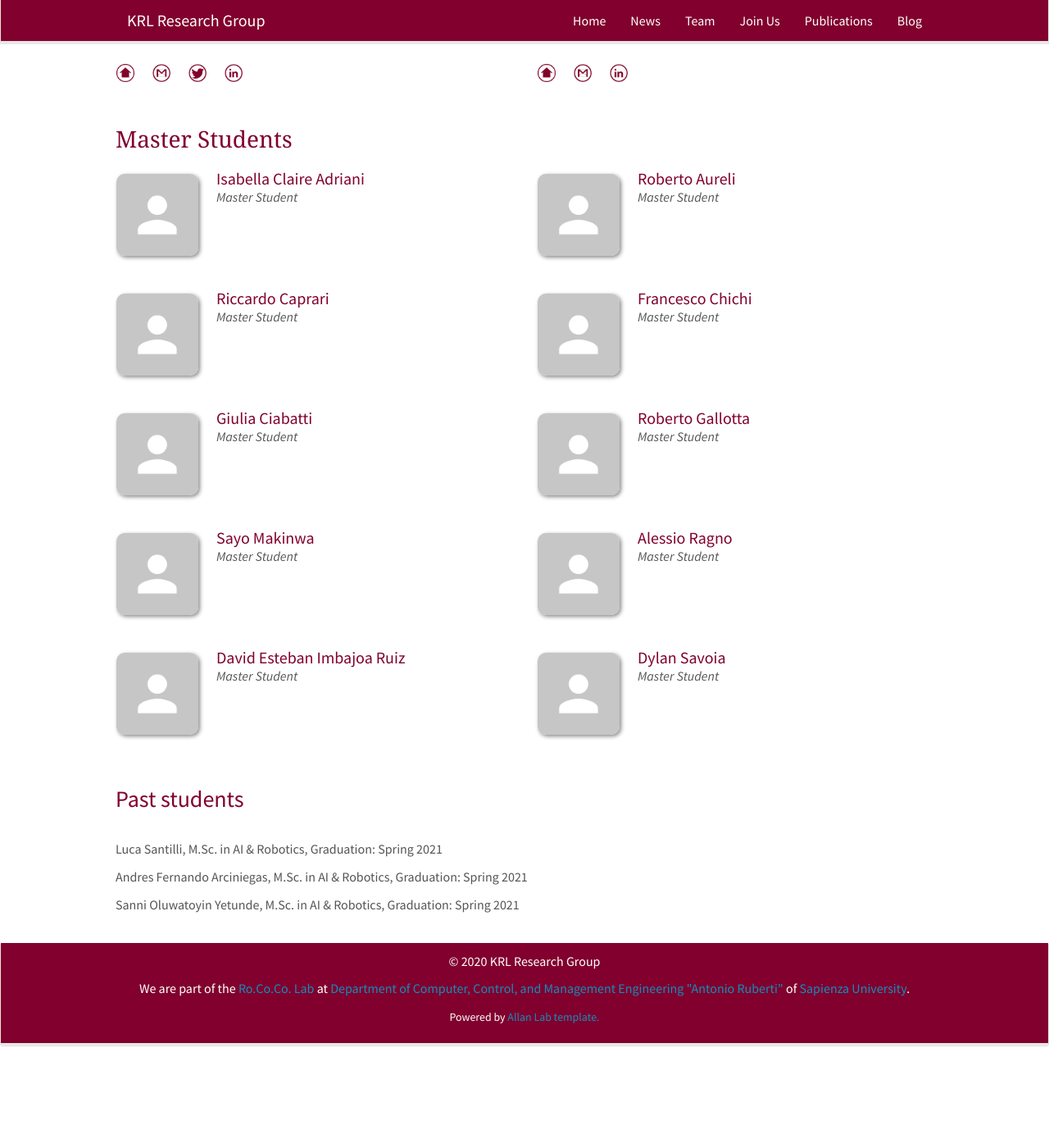
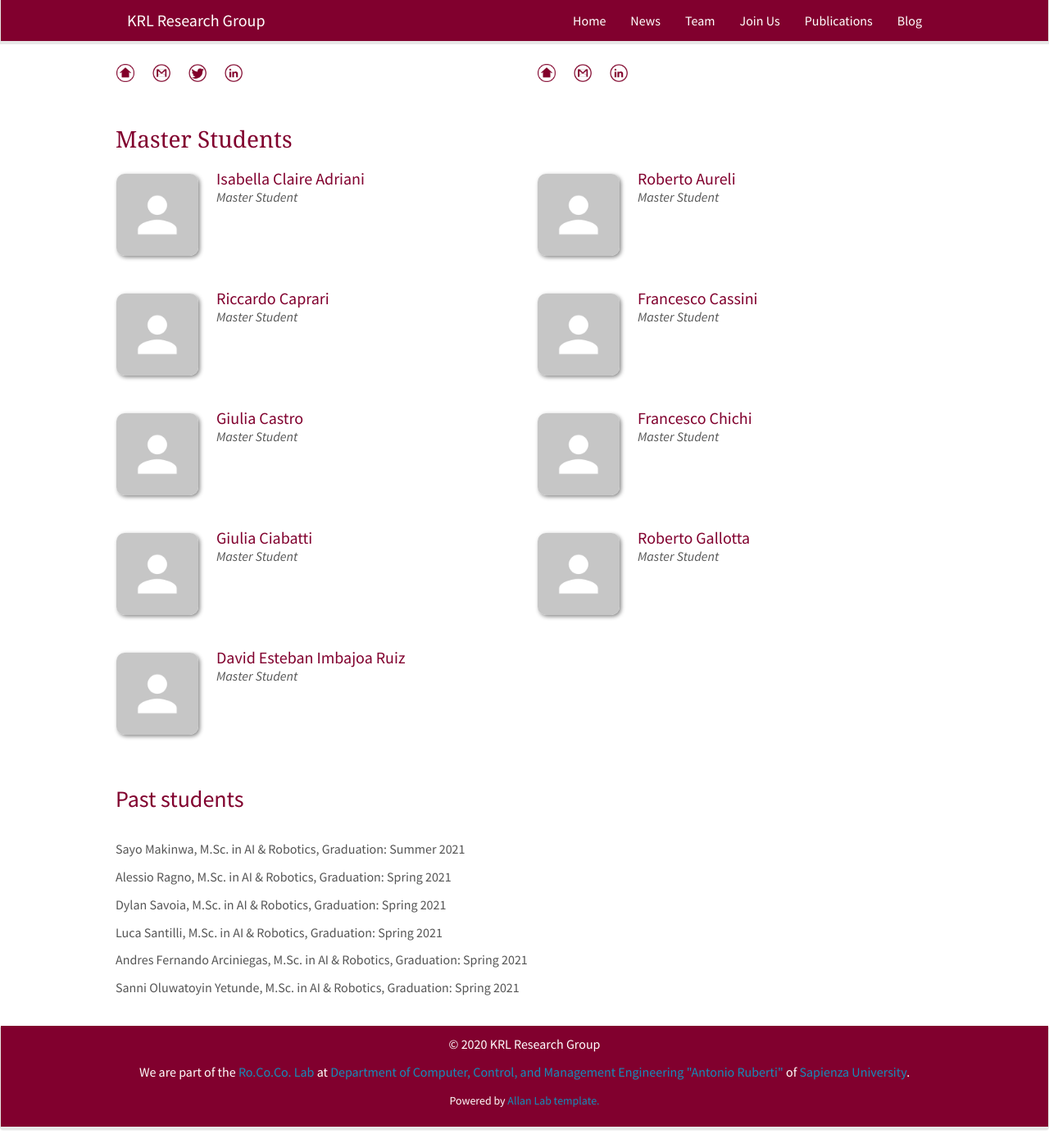
Before and after one commit to KRLGroup/krlgroup.github.io, a Jekyll site: the page built from _pages/team.md, in a window 1280 px wide and 1400 px high, scrolled down 842 px. Shown: the whole window at 82% size. Built offline with Jekyll 4.4.1, drawn with Linux system fonts in a browser that asks for light colours; nearby versions of some CDN libraries; before the commit the page ends 2140 px from its top, so only the background shows below that.

Commit message:
updated students

```diff
--- a/_data/alumni_msc.yml
+++ b/_data/alumni_msc.yml
@@ -1,3 +1,6 @@
+- name: "Sayo Makinwa, M.Sc. in AI & Robotics, Graduation: Summer 2021"
+- name: "Alessio Ragno, M.Sc. in AI & Robotics, Graduation: Spring 2021"
+- name: "Dylan Savoia, M.Sc. in AI & Robotics, Graduation: Spring 2021"
 - name: "Luca Santilli, M.Sc. in AI & Robotics, Graduation: Spring 2021"
 - name: "Andres Fernando Arciniegas, M.Sc. in AI & Robotics, Graduation: Spring 2021"
 - name: "Sanni Oluwatoyin Yetunde, M.Sc. in AI & Robotics, Graduation: Spring 2021"
--- a/_data/msc.yml
+++ b/_data/msc.yml
@@ -19,6 +19,26 @@
   github:
 
 - name: Riccardo Caprari
+  photo: no_avatar.jpg
+  info: Master Student
+  email:
+  bio:
+  webpage:
+  linkedin:
+  twitter:
+  github:
+
+- name: Francesco Cassini
+  photo: no_avatar.jpg
+  info: Master Student
+  email:
+  bio:
+  webpage:
+  linkedin:
+  twitter:
+  github:
+
+- name: Giulia Castro
   photo: no_avatar.jpg
   info: Master Student
   email:
@@ -58,26 +78,6 @@
   twitter:
   github:
 
-- name: Sayo Makinwa
-  photo: no_avatar.jpg
-  info: Master Student
-  email:
-  bio:
-  webpage:
-  linkedin:
-  twitter:
-  github:
-
-- name: Alessio Ragno
-  photo: no_avatar.jpg
-  info: Master Student
-  email:
-  bio:
-  webpage:
-  linkedin:
-  twitter:
-  github:
-
 - name: David Esteban Imbajoa Ruiz
   photo: no_avatar.jpg
   info: Master Student
@@ -87,13 +87,3 @@
   linkedin:
   twitter:
   github:
-
-- name: Dylan Savoia
-  photo: no_avatar.jpg
-  info: Master Student
-  email:
-  bio:
-  webpage:
-  linkedin:
-  twitter:
-  github:
```
